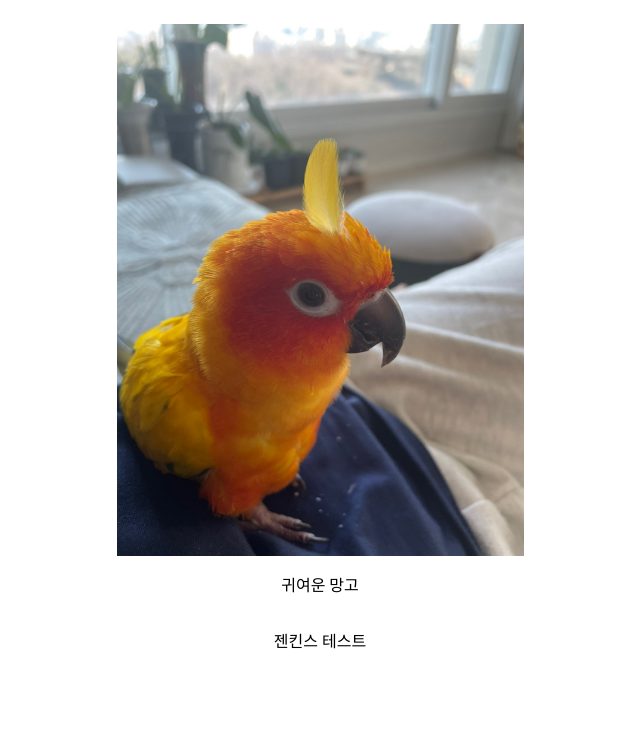
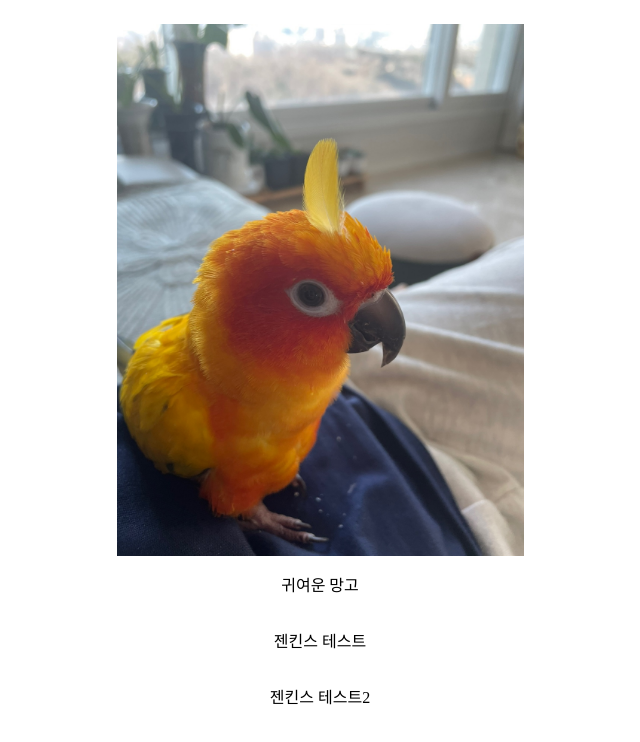
Before and after one commit to CJH0120/sideProject-I, a Next.js app: page / in a window 1280 px wide. Shown: the top 742 px of the page, without its empty margins (320-960 px from the left). Built offline with nearby package versions, Linux system fonts and the light colour scheme.

Commit message:
젠킨스 테스트 2

```diff
--- a/src/pages/index.tsx
+++ b/src/pages/index.tsx
@@ -20,6 +20,7 @@ export default function Home() {
         </div>
         <p>귀여운 망고</p>
         <p>젠킨스 테스트</p>
+        <p>젠킨스 테스트2</p>
       </main>
     </>
   );
```
